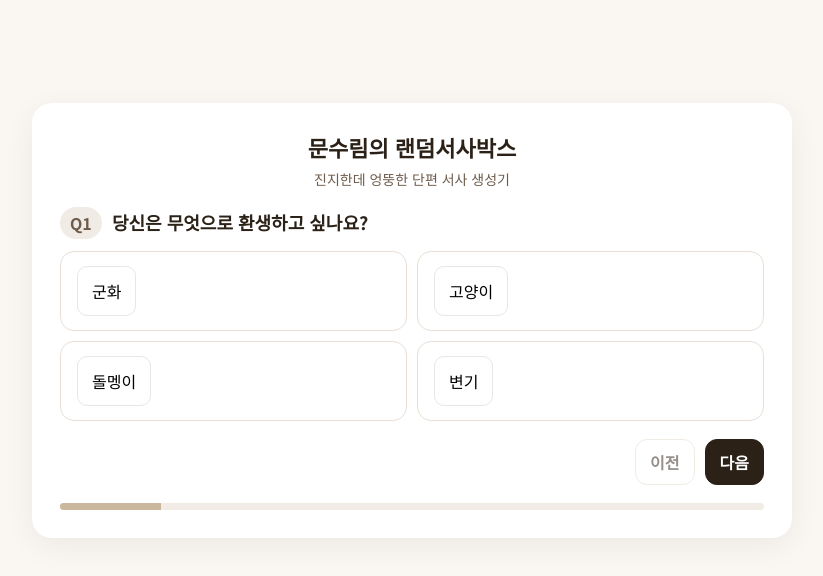
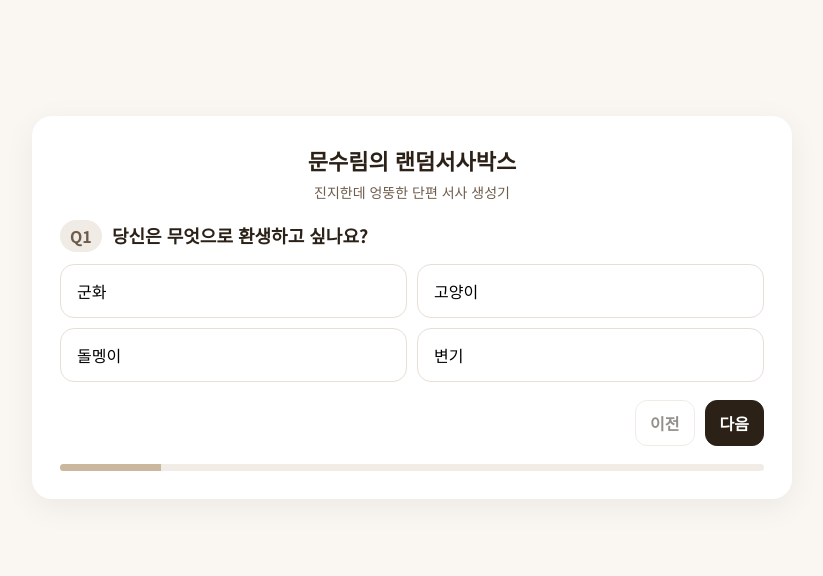
Before and after one commit to mightybooks/randomstorybox, a Next.js app: page /play in a window 1280 px wide. Both pictures are taken after a click on the button "시작하기". Shown: the top 576 px of the page, without its empty margins (228-1051 px from the left). Built offline with nearby package versions, Linux system fonts and the light colour scheme.

Commit message:
Update globals.css

```diff
--- a/app/globals.css
+++ b/app/globals.css
@@ -85,43 +85,3 @@ button{ font: inherit; }
   .title, .landing-title{ font-size:22px; }
   .rsb .options{ grid-template-columns:1fr; }
 }
-
-
-/* 시각적으로만 숨김: 포커스/리더는 유지 (input에 사용) */
-.sr-only {
-  position: absolute !important;
-  width: 1px !important;
-  height: 1px !important;
-  padding: 0 !important;
-  margin: -1px !important;
-  overflow: hidden !important;
-  clip: rect(0, 0, 0, 0) !important;
-  white-space: nowrap !important;
-  border: 0 !important;
-}
-
-/* 시각 카드(여기가 실제 포커스 대상) */
-.rsb-option-visual {
-  display: flex;
-  align-items: center;
-  gap: 0.5rem;
-  padding: 12px 14px;
-  border: 1px solid var(--rsb-border, #e5e7eb);
-  border-radius: 10px;
-  cursor: pointer;
-  user-select: none;
-}
-
-/* 포커스 링은 outline, 선택 상태는 border만 사용 → 겹침 완화 */
-.rsb-option-visual:focus-visible {
-  outline: 3px solid var(--rsb-focus, #3b82f6);
-  outline-offset: 2px;
-}
-
-.rsb-option.is-disabled .rsb-option-visual {
-  opacity: 0.6;
-  cursor: not-allowed;
-}
-.rsb-option:not(.is-disabled) .rsb-option-visual:hover {
-  border-color: var(--rsb-hover, #c7c9d1);
-}
```
